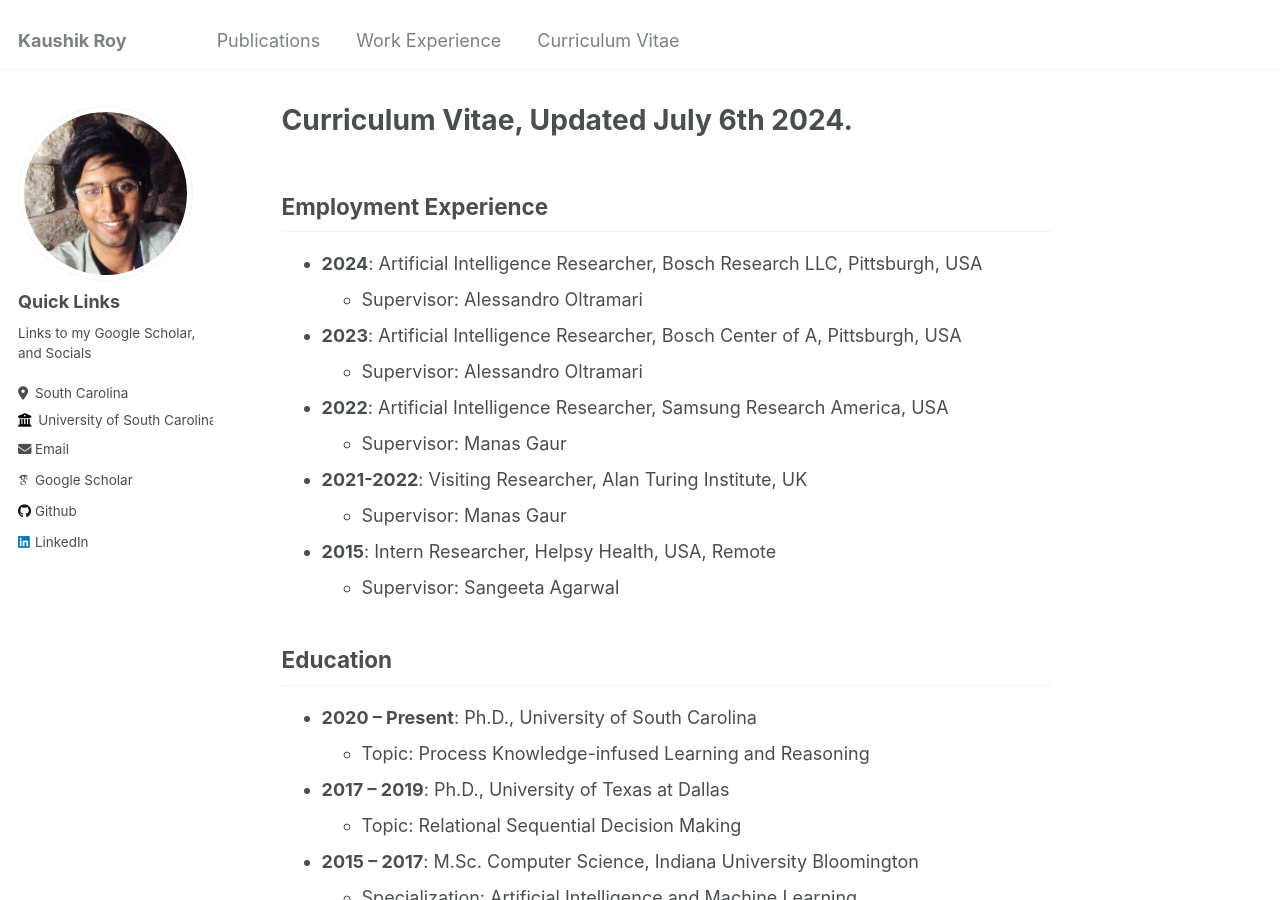
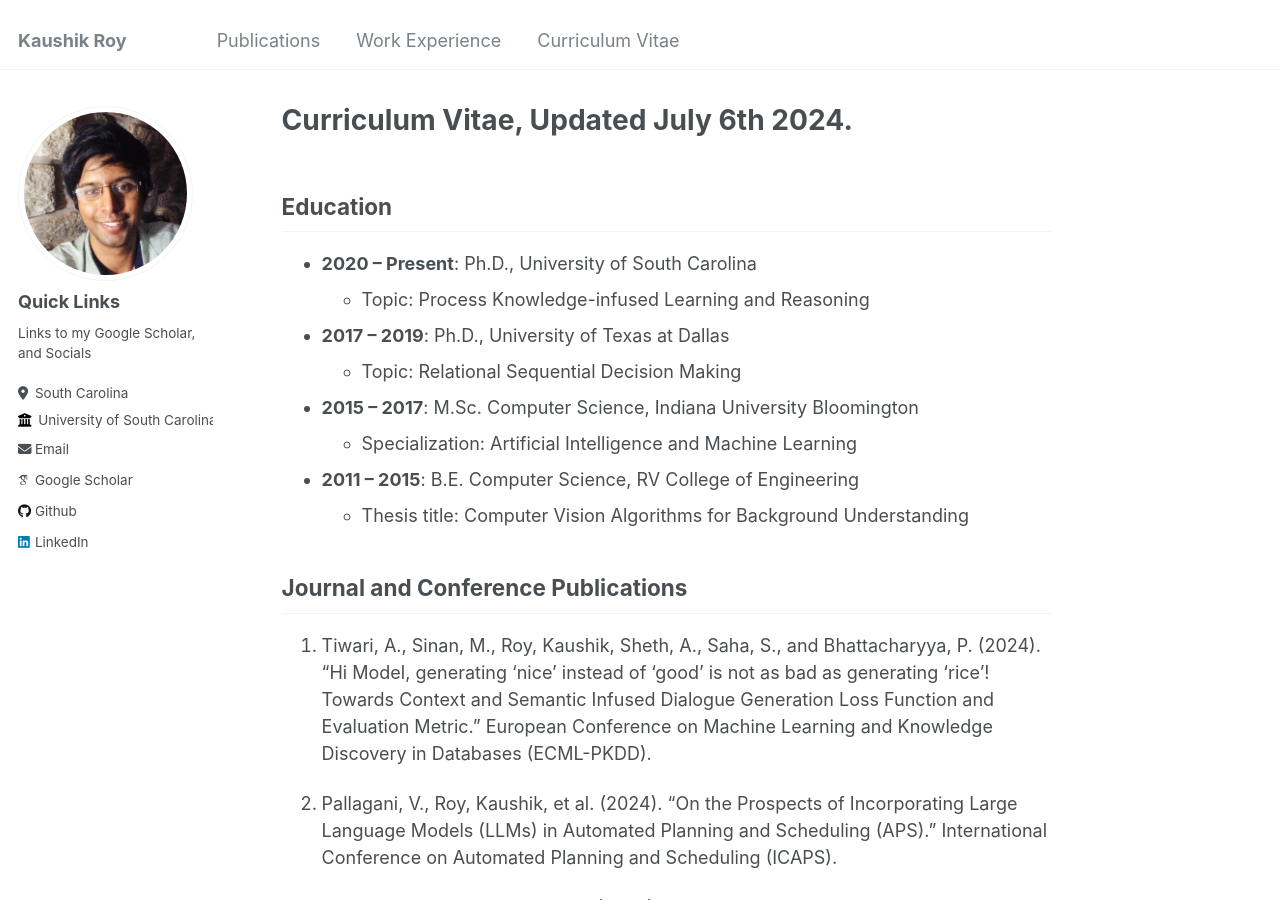
Before and after one commit to kauroy1994/home, a Jekyll site: the page built from _pages/markdown.md, in a window 1280 px wide and 900 px high. Built offline with Jekyll 4.4.1, drawn with Linux system fonts in a browser that asks for light colours; some web fonts are replaced.

Commit message:
Update markdown.md

```diff
--- a/_pages/markdown.md
+++ b/_pages/markdown.md
@@ -3,19 +3,6 @@ permalink: /markdown/
 title: "Curriculum Vitae, Updated July 6th 2024."
 author_profile: true
 ---
-
-## Employment Experience
-
-- **2024**: Artificial Intelligence Researcher, Bosch Research LLC, Pittsburgh, USA
-  - Supervisor: Alessandro Oltramari
-- **2023**: Artificial Intelligence Researcher, Bosch Center of A, Pittsburgh, USA
-  - Supervisor: Alessandro Oltramari
-- **2022**: Artificial Intelligence Researcher, Samsung Research America, USA
-  - Supervisor: Manas Gaur
-- **2021-2022**: Visiting Researcher, Alan Turing Institute, UK
-  - Supervisor: Manas Gaur
-- **2015**: Intern Researcher, Helpsy Health, USA, Remote
-  - Supervisor: Sangeeta Agarwal
 
 ## Education
 
```
